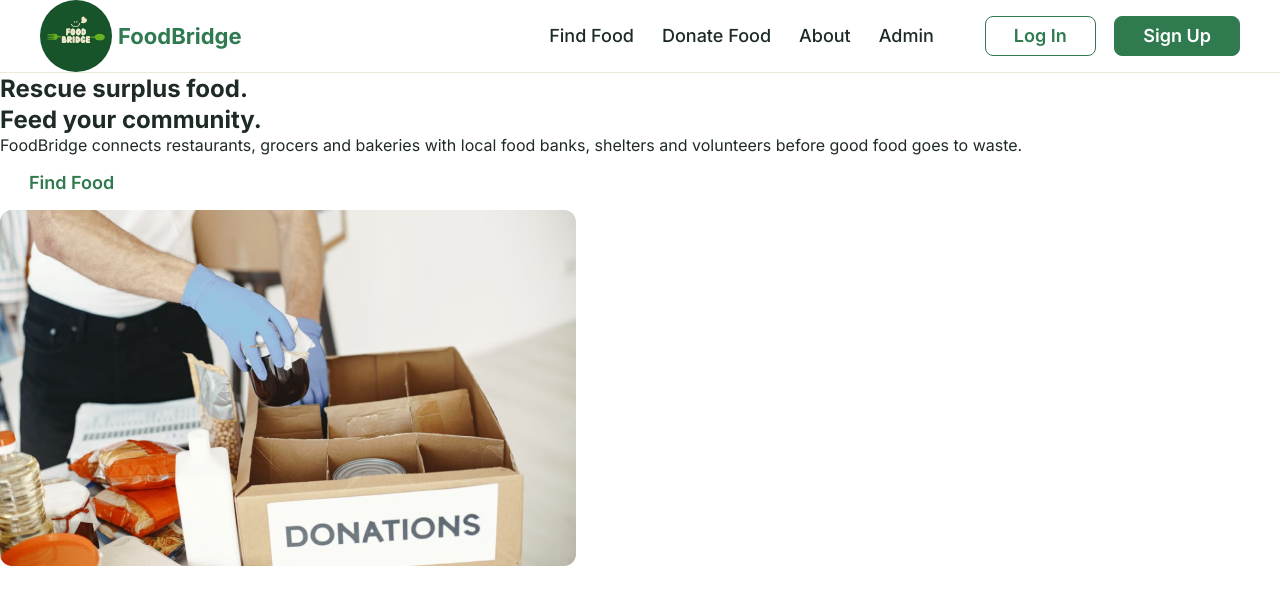
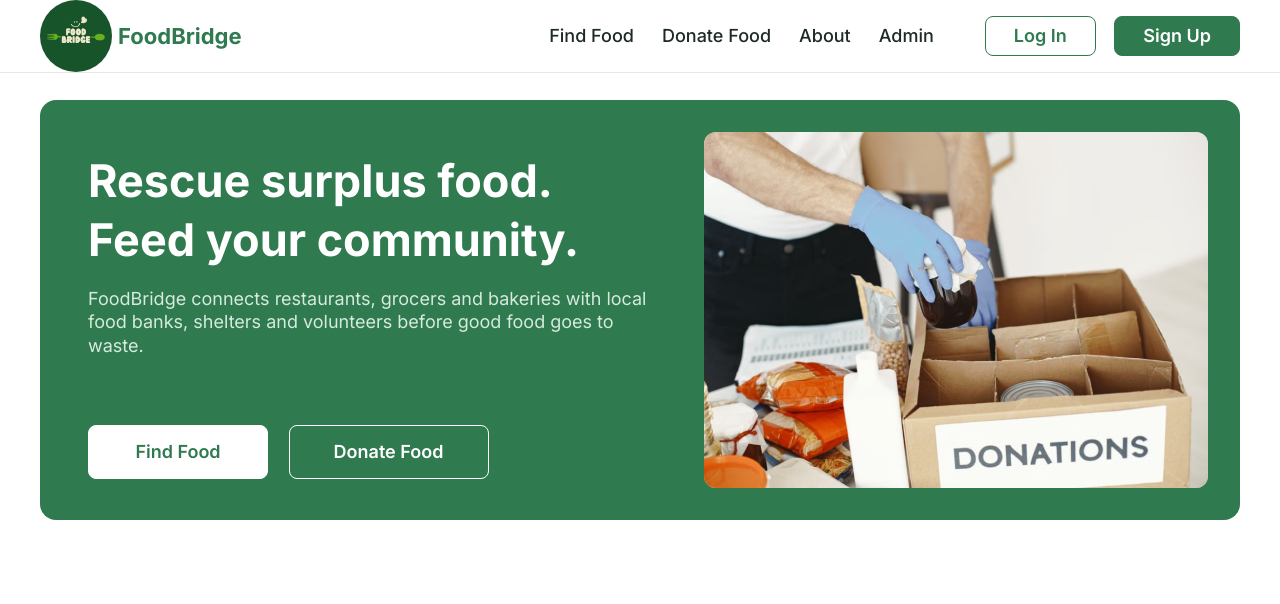
Before and after one commit to bibash017/PrincipleInfoSystem, a website: page public/index.html in a window 1280 px wide. Drawn offline with Linux system fonts and the light colour scheme.

Commit message:
added css fro hero banner

```diff
--- a/public/css/style.css
+++ b/public/css/style.css
@@ -74,10 +74,7 @@ img {
 }
 
 
-/* ---------- 3. HEADER (home page) ---------- */
-
-/* Flexbox puts the logo, menu and buttons in one row
-   and align-items: center lines them up vertically. */
+/* 3. HEADER (home page)*/
 .site-header {
   display: flex;
   align-items: center;
@@ -129,3 +126,58 @@ img {
 .header-buttons .btn-primary {
   margin-left: 14px;
 }
+
+/* 4. HERO BANNER */
+
+/* The banner uses FLOAT: the text floats left, the photo floats right. */
+.hero {
+  height: 420px;
+  margin: 27px 40px 0 40px;
+  padding: 32px 32px 32px 48px;
+  border-radius: 16px;
+  background-color: #2F7A4F;
+}
+
+.hero::after {
+  content: "";
+  display: block;
+  clear: both;
+}
+
+.hero-text {
+  float: left;
+  width: 52%;
+  padding-top: 20px;
+}
+
+.hero h1 {
+  margin-bottom: 18px;
+  font-size: 45px;
+  font-weight: 700;
+  color: #FFFFFF;
+}
+
+.hero-text p {
+  max-width: 600px;
+  margin-bottom: 68px;
+  font-size: 18px;
+  color: #D6EADD;
+}
+
+.hero-buttons .btn-light {
+  width: 180px;
+  margin-right: 16px;
+}
+
+.hero-buttons .btn-outline-light {
+  width: 200px;
+}
+
+.hero-image {
+  float: right;
+  width: 45%;
+  height: 356px;
+  object-fit: cover;
+  border-radius: 12px;
+  background-color: #BFDDB0;
+}
```
